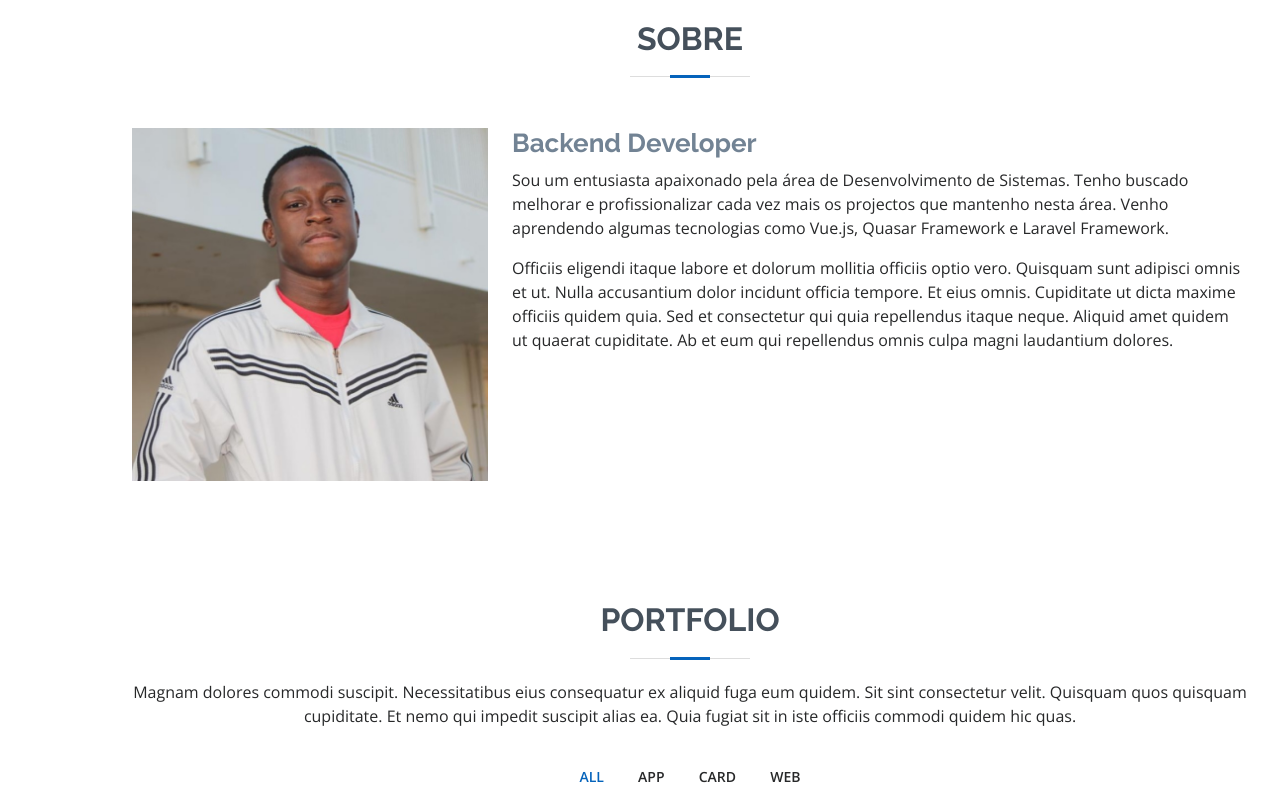
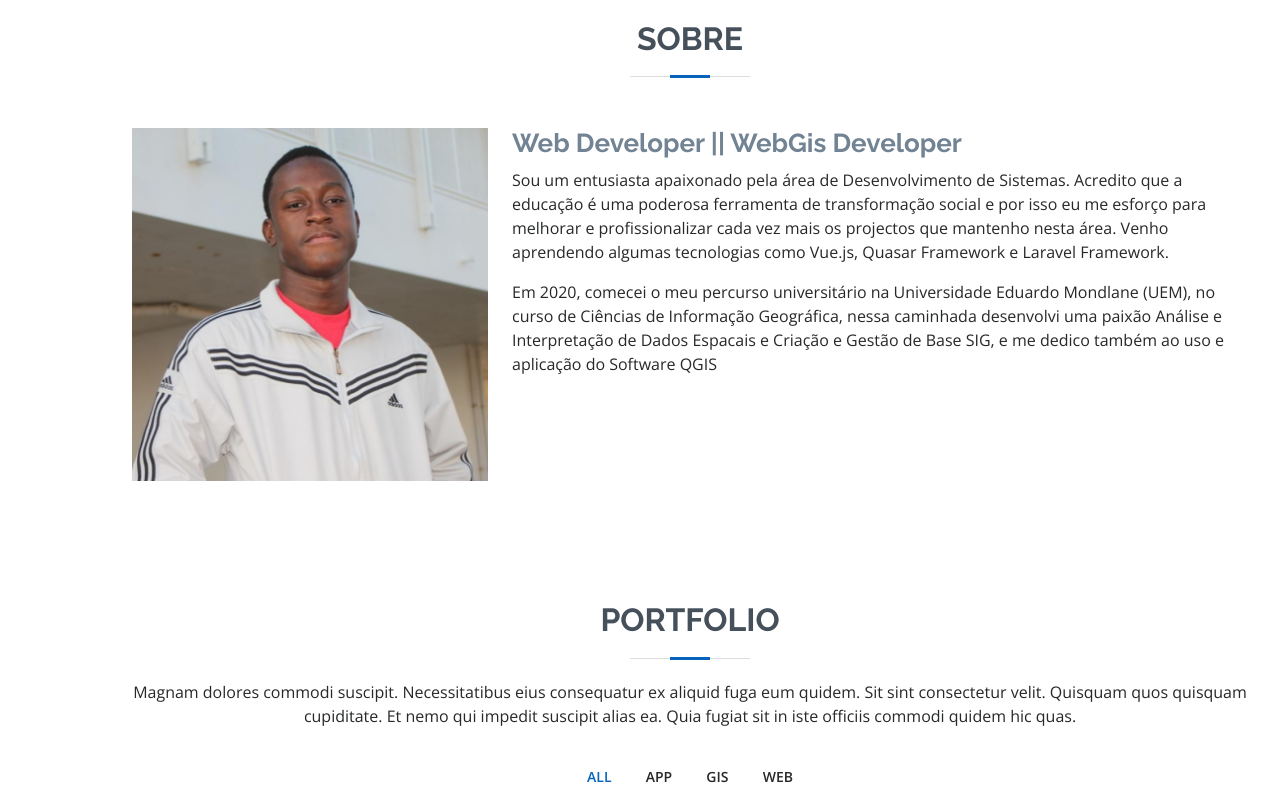
Before and after one commit to fernandogomesfg/fernandogomesfg.github.io, a plain HTML site: page index.html in a window 1280 px wide. Shown: the part 840-1644 px from the top of the page. Drawn offline with nearby package versions, Linux system fonts and the light colour scheme.

Commit message:
chore: actualizacao do Sobre

```diff
--- a/index.html
+++ b/index.html
@@ -7,7 +7,7 @@
 
   <title>Fernando Gomes</title>
   <meta content="" name="description">
-  <meta content="" name="keywords">
+  <meta content="Fernando Gomes, portfolio" name="keywords">
 
   <!-- Favicons -->
   <link href="assets/img/favicon.png" rel="icon">
@@ -51,7 +51,7 @@
   <section id="hero" class="d-flex flex-column justify-content-center">
     <div class="container" data-aos="zoom-in" data-aos-delay="100">
       <h1>Fernando Gomes</h1>
-      <p>I'm <span class="typed" data-typed-items="Web Developer, Mobile Developer, Freelancer"></span></p>
+      <p>I'm <span class="typed" data-typed-items="Web Developer, WebGis Developer, Freelancer"></span></p>
 
       <div class="social-links">
         <a
@@ -107,15 +107,12 @@
             <img src="assets/img/profile-img.jpg" class="img-fluid" alt="">
           </div>
           <div class="col-lg-8 pt-4 pt-lg-0 content">
-            <h3>Backend Developer</h3>
+            <h3>Web Developer || WebGis Developer</h3>
             <p>
-              Sou um entusiasta apaixonado pela área de Desenvolvimento de Sistemas. Tenho buscado melhorar e profissionalizar cada vez mais os projectos que mantenho nesta área. Venho aprendendo algumas tecnologias como Vue.js, Quasar Framework e Laravel Framework.
+              Sou um entusiasta apaixonado pela área de Desenvolvimento de Sistemas. Acredito que a educação é uma poderosa ferramenta de transformação social e por isso eu me esforço para melhorar e profissionalizar cada vez mais os projectos que mantenho nesta área. Venho aprendendo algumas tecnologias como Vue.js, Quasar Framework e Laravel Framework.
             </p>
+            <p>Em 2020, comecei o meu percurso universitário na Universidade Eduardo Mondlane (UEM), no curso de Ciências de Informação Geográfica, nessa caminhada desenvolvi uma paixão Análise e Interpretação de Dados Espacais e Criação e Gestão de Base SIG, e me dedico também ao uso e aplicação do Software QGIS</p>
 
-            <p>
-              Officiis eligendi itaque labore et dolorum mollitia officiis optio vero. Quisquam sunt adipisci omnis et ut. Nulla accusantium dolor incidunt officia tempore. Et eius omnis.
-              Cupiditate ut dicta maxime officiis quidem quia. Sed et consectetur qui quia repellendus itaque neque. Aliquid amet quidem ut quaerat cupiditate. Ab et eum qui repellendus omnis culpa magni laudantium dolores.
-            </p>
           </div>
         </div>
 
@@ -136,7 +133,7 @@
             <ul id="portfolio-flters">
               <li data-filter="*" class="filter-active">All</li>
               <li data-filter=".filter-app">App</li>
-              <li data-filter=".filter-card">Card</li>
+              <li data-filter=".filter-card">Gis</li>
               <li data-filter=".filter-web">Web</li>
             </ul>
           </div>
```
